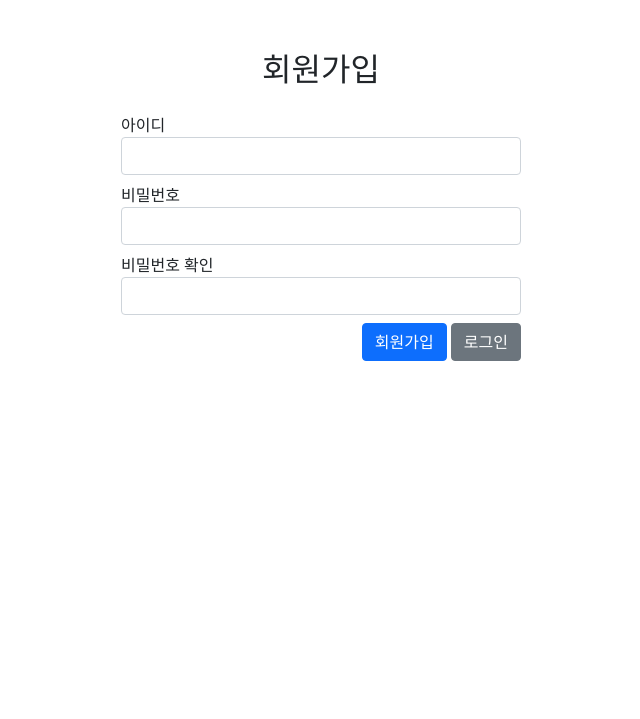
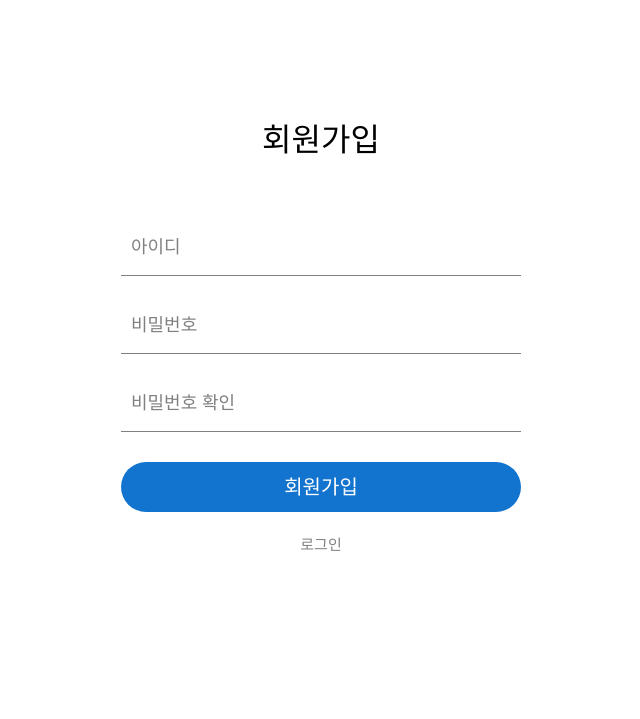
Before and after one commit to GyeongSuKim1/Watch-a-movie-N.11-Django, a Django app: page /sign-up/ in a window 1280 px wide. Shown: the part 56-775 px from the top of the page, without its empty margins (319-959 px from the left). Run offline with Django 4.2, Linux system fonts and the light colour scheme; parts of the project's set-up code (start-up, migrations or seed data) failed here and were passed over; some libraries are stand-ins or nearby versions.

Commit message:
Feat : sign-up UI완성

```diff
--- a/templates/user/signup.html
+++ b/templates/user/signup.html
@@ -2,46 +2,175 @@
 
 {% block title %}회원가입{% endblock %}
 
-{% block style %}
-
-{% endblock %}
-
-
-
 {% block content %}
 
-	<div class="container">
-		<div class="wrap">
-			<h2 class="title-center"> 회원가입 </h2>
+	<div class="content">
+		<section class="sign">
+			<h1>회원가입</h1>
 			<form class="form-area" method="POST" action="/sign-up/">
 				{% csrf_token %}
-				<div class="form-group mt-2 mb-2">
+
+				<!-- 아이디 -->
+				<div class="int-area">
+					<input type="text" name="username" id="username" autocomplete="off" required>
 					<label for="username">아이디</label>
-					<input type="text" class="form-control" id="username" name="username" placeholder="">
-				</div>
-				<div class="form-group mt-2 mb-2">
-					<label for="password">비밀번호</label>
-					<input type="password" class="form-control" id="password" name="password" placeholder="">
-				</div>
-				<div class="form-group mt-2 mb-2">
-					<label for="password2">비밀번호 확인</label>
-					<input type="password" class="form-control" id="password2" name="password2" placeholder="">
 				</div>
 
-				<!-- render함수에서 html을 출력 할 때, 'error' 데이터를 같이 넘겨 주었는가? 에 대한 조건입니다. 따라서 error가 있고 없고에 따라서 나타나는 코드가 될 것 같아요! -->
+				<!-- 패스워드 -->
+				<div class="int-area">
+					<input type="password" name="password" id="password" autocomplete="off" required>
+					<label for="password">비밀번호</label>
+				</div>
+
+				<div class="int-area">
+					<input type="password" name="password2" id="password2" autocomplete="off" required>
+					<label for="password">비밀번호 확인</label>
+				</div>
+
+				<!-- 에러 메세지 반환 -->
 				{% if error %}
 					<div class="alert alert-danger" role="alert">
 						{{ error }}
 					</div>
 				{% endif %}
 
-				<div style="float: right">
-					<button type="submit" class="btn btn-primary">회원가입</button>
-					<a href="/sign-in" class="btn btn-secondary">로그인</a>
+				<!-- 회원가입 -->
+				<div class="btn-area">
+					<button type="submit" id="btn">회원가입</button>
 				</div>
 			</form>
 
-		</div>
+			<!-- 로그인 창 이동 -->
+			<div class="caption">
+				<a href="/sign-in">로그인</a>
+			</div>
+		</section>
 	</div>
 
 {% endblock %}
+
+
+	<!-- CSS 부분 -->
+{% block style %}
+	* {
+	margin: 0;
+	padding: 0;
+	box-sizing: border-box;
+	}
+
+	.content {
+	display: flex;
+	justify-content: center;
+	padding-top: 15vh;
+	height: 90vh;
+
+	/* background: url("https://t1.daumcdn.net/cfile/tistory/9996A34C5BE2DB7C34") no-repeat;
+	background-position: 50% 22%;
+	background-size: 53%; */
+	}
+
+	.content::before {
+	content: "";
+	position: absolute;
+	z-index: 1;
+
+	top: 0;
+	right: 0;
+	bottom: 0;
+	left: 0;
+
+	/* background-color: rgba(0, 0, 0, .7); */
+	}
+
+	.sign {
+	position: relative;
+	z-index: 2;
+
+	}
+
+	.sign h1 {
+	font-size: 32px;
+	color: black;
+	text-align: center;
+	margin-bottom: 60px;
+	}
+
+	/* 아이디, 패스워스 박스 */
+	.int-area {
+	position: relative;
+	width: 400px;
+	margin-top: 20px;
+	}
+
+	.int-area:first-child {
+	margin-top: 0;
+	}
+
+	.int-area input {
+	width: 100%;
+	padding: 20px 10px 10px;
+	background-color: transparent;
+	border: none;
+	border-bottom: 1px solid gray;
+	font-size: 18px;
+	color: black;
+	outline: none;
+	}
+
+	.int-area label {
+	position: absolute;
+	left: 10px;
+	top: 15px;
+	font-size: 18px;
+	color: gray;
+	transition: all .5s ease;
+	}
+
+	.int-area label.warning {
+	color: red !important;
+	animation: warning .3s ease;
+	animation-iteration-count: 3;
+	}
+
+	@keyframes warning{
+	0% {transform: translateX(-8px);}
+	25% {transform: translateX(8px);}
+	50% {transform: translateX(-8px);}
+	75% {transform: translateX(8px);}
+	}
+
+	.int-area input:focus + label,
+	.int-area input:valid + label {
+	top: -2px;
+	font-size: 13px;
+	color: rgb(62, 177, 177);   /* 글자 애니메이션 색상 지정 */
+	}
+
+
+	/* 버튼 */
+	.btn-area {
+	margin-top: 30px;
+	}
+
+	.btn-area button {
+	width: 100%;
+	height: 50px;
+	background: rgb(19, 116, 207);
+	color: white;
+	font-size: 20px;
+	border: none;
+	border-radius: 50px;
+	cursor: pointer;
+	}
+
+	.caption {
+	margin-top: 20px;
+	text-align: center;
+	}
+
+	.caption a {
+	font-size: 15px;
+	color: gray;
+	text-decoration: none;
+	}
+{% endblock %}
```
